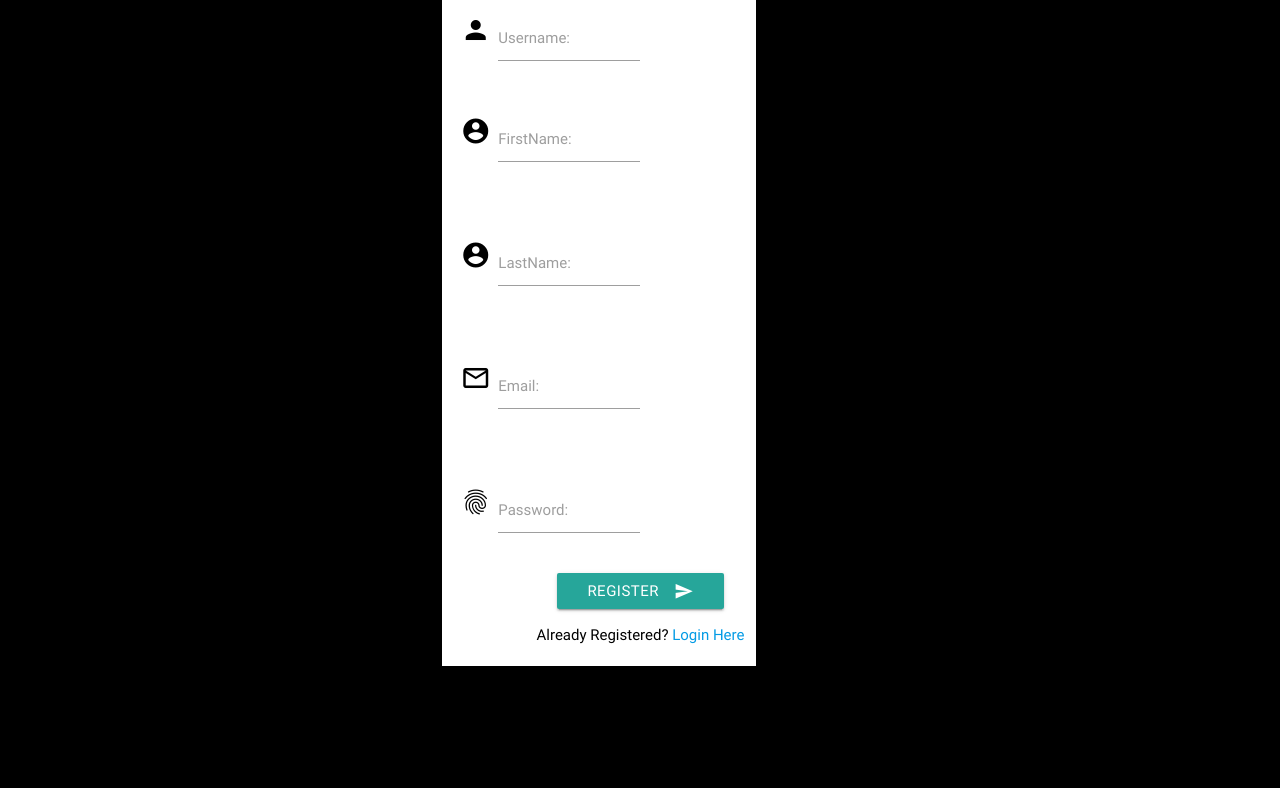
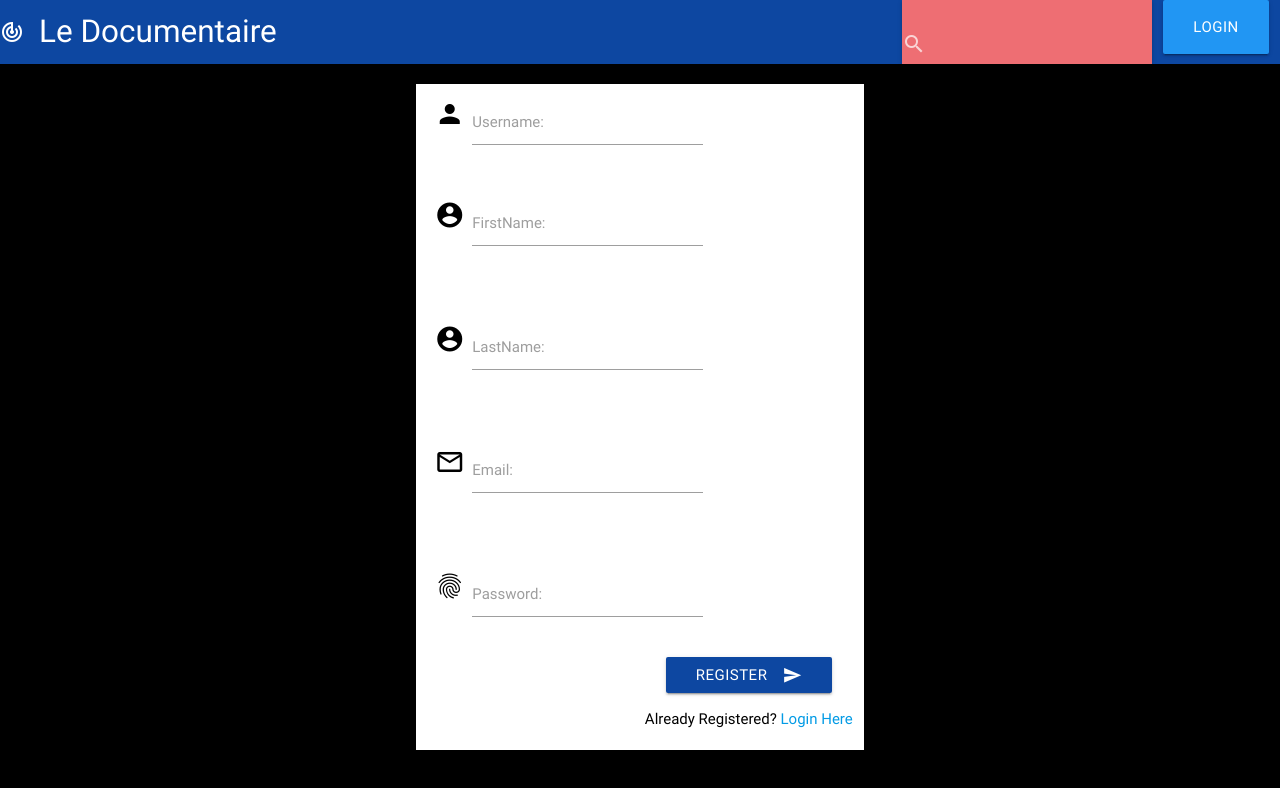
Before and after one commit to LWanjiru/le-documentaire, a React app: page / in a window 1280 px wide. Built offline with nearby package versions, Linux system fonts and the light colour scheme.

Commit message:
[feature #148963175]add presentational components and containers, minor fixes for server testing affected by merge

```diff
--- a/client/components/App.js
+++ b/client/components/App.js
@@ -1,8 +1,11 @@
 import React from 'react';
 import SignUpContainer from './SignUpPage/SignUpContainer';
+import HeaderContainer from './NavBar/HeaderContainer';
+
 
 const App = () => (
-  <div>
+  <div className="">
+    <HeaderContainer />
     <SignUpContainer />
   </div>
 );
--- /dev/null
+++ b/client/components/NavBar/Header.js
@@ -0,0 +1,26 @@
+import React, { Component } from 'react';
+import SearchUserContainer from '../Search/SearchUsers/SearchUserContainer';
+
+export default class Header extends Component {
+  render() {
+    return (
+      <nav className="row">
+        <div className="nav-wrapper blue darken-4">
+          <a href="/" className="brand-logo left">
+            <i className="material-icons prefix">track_changes</i>
+            Le Documentaire
+          </a>
+          <ul id="nav-mobile" className="right hide-on-med-and-down">
+            <li><SearchUserContainer /></li>
+            <li>
+              <div className="row col s12">
+                <button onClick="" className="waves-effect waves-light btn-large blue right" type="submit" name="action">Login
+                </button>
+              </div><br />
+            </li>
+          </ul>
+        </div>
+      </nav>
+    );
+  }
+}
--- /dev/null
+++ b/client/components/NavBar/HeaderContainer.js
@@ -0,0 +1,12 @@
+import React, { Component } from 'react';
+import Header from './Header';
+
+export default class HeaderContainer extends Component {
+  render() {
+    return (
+      <div>
+        <Header />
+      </div>
+    );
+  }
+}
--- /dev/null
+++ b/client/components/Search/SearchUsers/SearchUser.js
@@ -0,0 +1,18 @@
+import React, { Component } from 'react';
+
+export default class SearchUser extends Component {
+  render() {
+    return (
+      <nav>
+        <div className="">
+          <form>
+            <div className="input-field container center">
+              <label htmlFor="search"><i className="material-icons">search</i></label>
+              <input id="search" type="search" required />
+            </div>
+          </form>
+        </div>
+      </nav>
+    );
+  }
+}
--- /dev/null
+++ b/client/components/Search/SearchUsers/SearchUserContainer.js
@@ -0,0 +1,12 @@
+import React, { Component } from 'react';
+import SearchUser from './SearchUser';
+
+export default class SearchUserContainer extends Component {
+  render() {
+    return (
+      <div>
+        <SearchUser />
+      </div>
+    );
+  }
+}
--- a/client/components/SignUpPage/SignUp.js
+++ b/client/components/SignUpPage/SignUp.js
@@ -30,12 +30,12 @@ class SignUp extends Component {
     console.log(this.props.apiCall);
     return (
       <div className="container row">
-        <form className="white col s12 m12 l6 offset-l5 center black-text" onChange={this.onChange}>
+        <form className="white col s12 m12 l6 offset-l3 center black-text z-depth-5" onChange={this.onChange}>
           <div className="row">
             <div className="input-field col s8">
               <i className="material-icons prefix">person</i>
               <label htmlFor="username">Username: </label>
-              <input id="username" type="text" className="validate" />
+              <input id="username" type="text" className="validate bordered" />
             </div><br />
           </div>
           <div className="row">
@@ -68,7 +68,7 @@ class SignUp extends Component {
           </div>
           <div className="row right">
             <div className="col s12">
-              <button onClick={this.onSubmit} className="btn waves-effect waves-light" type="submit" name="action">Register
+              <button onClick={this.onSubmit} className="btn blue darken-4 waves-effect waves-light" type="submit" name="action">Register
                 <i className="material-icons right">send</i>
               </button>
               <span><p>Already Registered? <a href="/login">Login Here</a></p></span>
--- a/client/index.html
+++ b/client/index.html
@@ -6,16 +6,19 @@
   <link href="https://fonts.googleapis.com/icon?family=Material+Icons" rel="stylesheet">
   <!--Import materialize.css-->
   <link type="text/css" rel="stylesheet" href="materialize/css/materialize.min.css"  media="screen,projection"/>
+  <!-- <link type="text/css" rel="stylesheet" href="../materialize/css/materialize.css"  media="screen,projection"/> -->
 
   <!--Let browser know website is optimized for mobile-->
   <meta name="viewport" content="width=device-width, initial-scale=1.0">
   <meta http-equiv="X-UA-Compatible" content="ie=edge">
-  <title>The Documentor</title>
+  <title>Le Documentaire</title>
 </head>
-<body class="container black">
+<body class="black">
   <div id="root"></div>
   <!--Import jQuery before materialize.js-->
   <script type="text/javascript" src="https://code.jquery.com/jquery-3.2.1.min.js"></script>
   <script type="text/javascript" src="materialize/js/materialize.min.js"></script>
+  <!-- <script type="text/javascript" src="../materialize/js/materialize"></script> -->
+
 </body>
 </html>
--- a/client/index.js
+++ b/client/index.js
@@ -1,11 +1,11 @@
 import React from 'react';
 import { render } from 'react-dom';
-import { BrowserRouter, Route } from 'react-router-dom';
+import { BrowserRouter, Route, Link } from 'react-router-dom';
 import { Provider } from 'react-redux';
-import configureStore from './redux/store/ConfigureStore';
+import ConfigureStore from './redux/store/ConfigureStore';
 import App from './components/App';
 
-const store = configureStore();
+const store = ConfigureStore();
 
 render(
   <BrowserRouter>
--- a/server/controllers/Users.js
+++ b/server/controllers/Users.js
@@ -12,7 +12,7 @@ module.exports = {
   login(req, res) {
     User.findOne({
       where: {
-        title: 'regular',
+        username: req.body.username,
       },
     })
     .then((user) => {
@@ -29,7 +29,6 @@ module.exports = {
             createdAt: user.createdAt,
             updatedAt: user.updatedAt,
           };
-
           res.send({
             loginDetails,
             message: 'Log in successful!',
```
Also changed, not shown: server/controllers/Documents.js (+4 -14 lines), test/server/Document.Spec.js (+0 -1 lines), .travis.yml, README.md, dist/index.bundle.js, dist/index.html, 4 other files.
